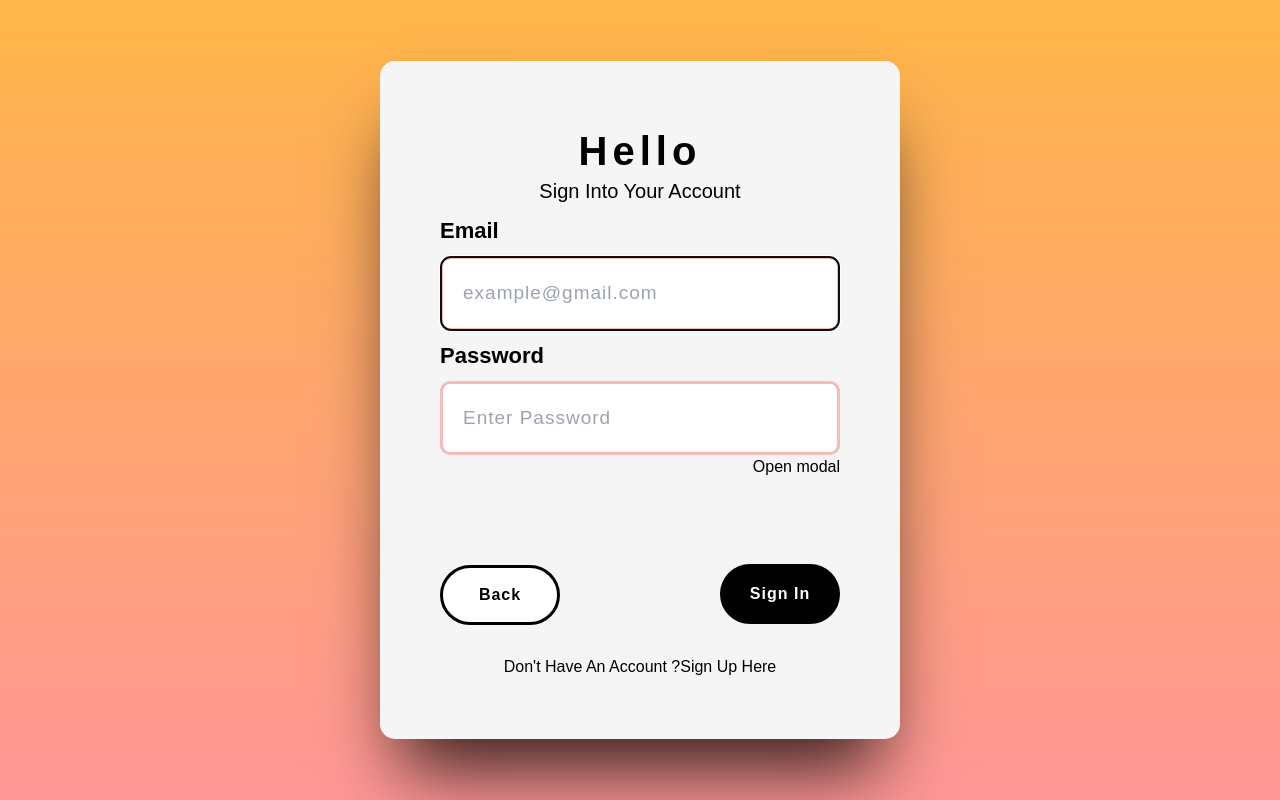
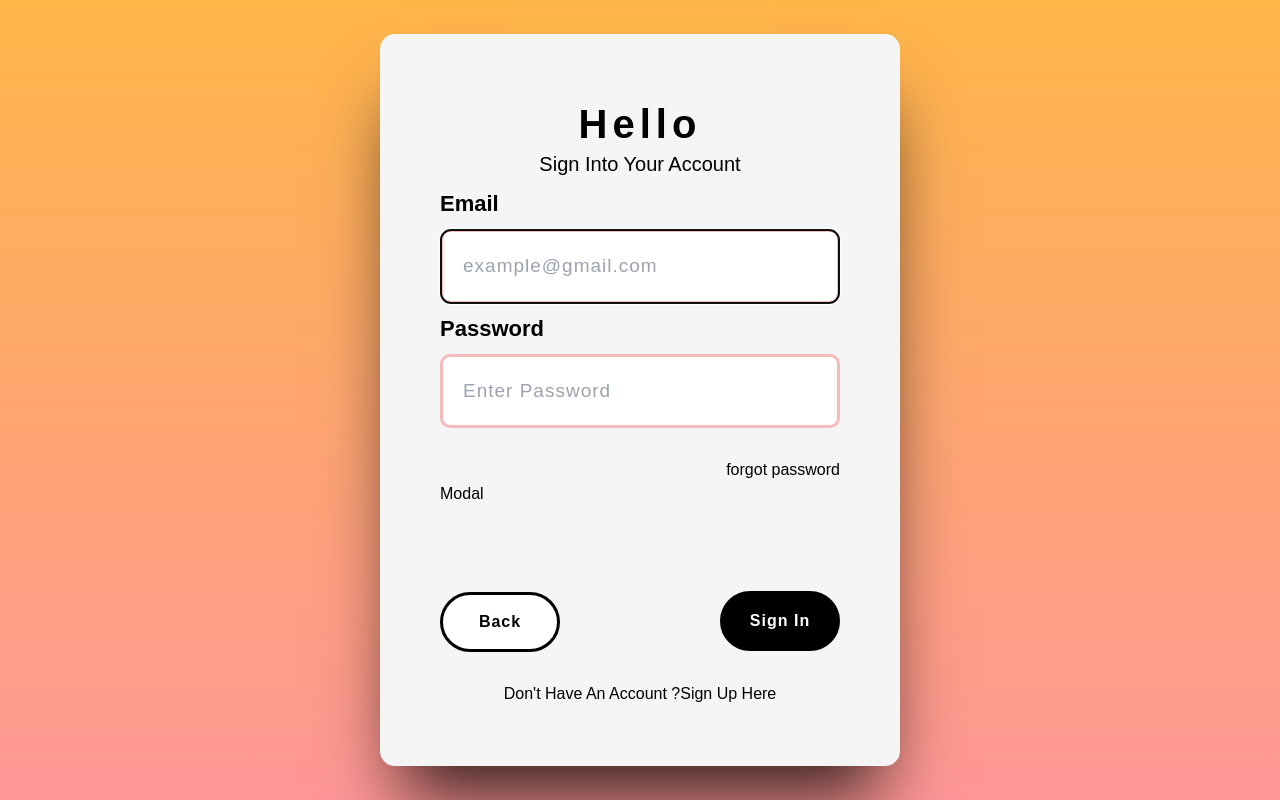
Before and after one commit to Chrstphr9/Form, a React (Create React App) app: page / in a window 1280 px wide. Built offline with nearby package versions, Linux system fonts and the light colour scheme.

Commit message:
added a modal function

```diff
--- a/src/components/Login/Login.jsx
+++ b/src/components/Login/Login.jsx
@@ -1,29 +1,16 @@
 import React from 'react'
 import './Login.css'
+import { useState } from 'react';
 import { Link, useNavigate } from 'react-router-dom'
 import { Button } from '@mui/material';
 import ArrowCircleRightOutlinedIcon from '@mui/icons-material/ArrowCircleRightOutlined';
-import Typography from '@mui/material/Typography';
-import Modal from '@mui/material/Modal';
-import Box from '@mui/material/Box';
+import Modal from '../../Modal';
+
 
 const Login = () => {
+  const [ openModal, setOpenModal ] = useState(false)
 
-    const style = {
-        // position: 'absolute',
-        // top: '50%',
-        // left: '50%',
-        // transform: 'translate(-50%, -50%)',
-        // width: 400,
-        // bgcolor: 'red',
-        // border: '2px solid #000',
-        // boxShadow: 24,
-        // p: 4,
-      };
 
-    const [open, setOpen] = React.useState(false);
-    const handleOpen = () => setOpen(true);
-    const handleClose = () => setOpen(false);
   return (
 
     <section className="login">
@@ -48,22 +35,9 @@ const Login = () => {
         // value={password}
         // onChange={(e) => setPassword(e.target.value)}
       />
-     <button onClick={handleOpen} className='pass'>Open modal</button>
-     <Modal className='modal'
-  open={open}
-  onClose={handleClose}
-  aria-labelledby="modal-modal-title"
-  aria-describedby="modal-modal-description"
->
-  <Box sx={style}>
-    <Typography id="modal-modal-title" variant="h6" component="h2">
-      Text in a modal
-    </Typography>
-    <Typography id="modal-modal-description" sx={{ mt: 2 }}>
-      Duis mollis, est non commodo luctus, nisi erat porttitor ligula.
-    </Typography>
-  </Box>
-</Modal>
+    <p className='pass'>forgot password</p>
+    <Modal />
+
       {/* <p className="errorMsg">{passwordError}</p> */}
       <div className="btn">
         { (
```
